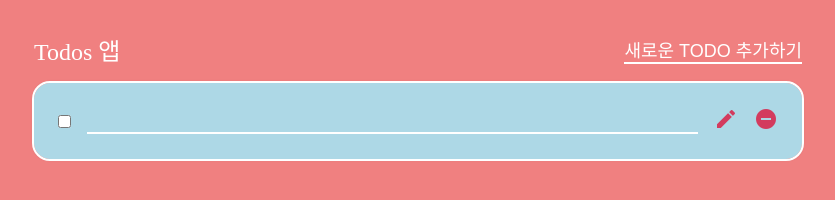
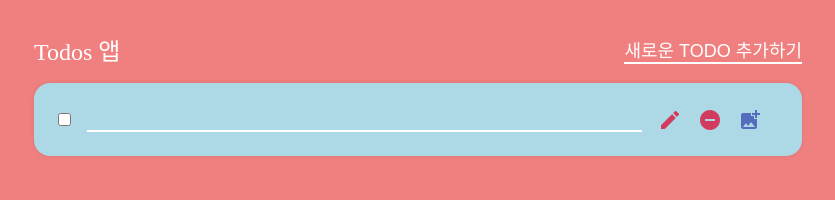
Before and after one commit to Re-Note/DEEPDIVE_-Creating-a-Todo-app-using-JavaScript, a plain HTML site: page index.html in a window 1280 px wide. Both pictures are taken after a click on the button "새로운 TODO 추가하기". Shown: the whole page, without its empty margins (222-1057 px from the left). Drawn offline with Linux system fonts and the light colour scheme.

Commit message:
feat: 이미지 작성 기능 추가

```diff
--- a/index.html
+++ b/index.html
@@ -15,23 +15,10 @@
     <main>
       <div class="app">
         <header>
-          <h1 >Todos 앱</h1>
+          <h1>Todos 앱</h1>
           <button id="create-btn">새로운 todo 추가하기</button>
         </header>
-
-        <div class="todo-list" id="list">
-          <!-- <div class="item">
-					<input type="checkbox" />
-					<input
-						type="text"
-						value="Todo content goes here"
-						disabled />
-					<div class="actions">
-						<button class="material-icons">edit</button>
-						<button class="material-icons remove-btn">remove_circle</button>
-					</div>
-				</div> -->
-        </div>
+        <div class="todo-list" id="list"></div>
       </div>
     </main>
     <script src="main.js"></script>
--- a/main.css
+++ b/main.css
@@ -50,8 +50,8 @@ main {
 
   .item {
 	display: flex;
-	align-items: center;
-	justify-content: space-between;
+	flex-direction: column; /* Vertical stacking for main content */
+	align-items: flex-start;
 	padding: 1.5rem;
 	border-radius: 1rem;
 	background-color: lightblue;
@@ -59,8 +59,10 @@ main {
 	margin-bottom: 1.5rem;
 }
 
-.item:last-of-type {
-	margin-bottom: 0;
+.item-content {
+	display: flex;
+	align-items: center;
+	width: 100%; /* Ensure the content takes full width */
 }
 
 .item input[type="checkbox"] {
@@ -75,7 +77,7 @@ main {
 	font-weight: 400;
 	color: black;
 	font-size: 20px;
-	flex: 1 1 0%;
+	flex-grow: 1; /* Allow the input to take up remaining space */
 	margin-right: 1rem;
 }
 
@@ -91,9 +93,17 @@ main {
 	text-decoration: line-through;
 }
 
-.item:hover,
-.item:focus-within {
-	outline: 2px solid #fff;
+.todo-image {
+	max-width: 200px;
+	max-height: 200px;
+	border-radius: 5px;
+	object-fit: cover;
+	margin-top: 1rem; /* Space between text and image */
+}
+
+.actions {
+	display: flex;
+	align-items: center;
 }
 
 .actions button {
@@ -107,10 +117,6 @@ main {
 	color: crimson;
 }
 
-.actions button:hover {
-	opacity: 1;
+.actions button.add-image-btn {
+	color: #3f51b5;
 }
-
-.actions button:last-of-type {
-	margin-right: 0;
-}
--- a/main.js
+++ b/main.js
@@ -1,81 +1,96 @@
-
 const list = document.getElementById("list");
 const createBtn = document.getElementById("create-btn");
 
 let todos = [];
 
 createBtn.addEventListener('click', createNewTodo);
- // addEventListener  => 어떠한 이벤트가 발생했을 때 함수를 등록.
+
 function createNewTodo() {
-	// 새로운 아이템 객체 생성
 	const item = {
-		id: new Date().getTime(), //1690604133472
+		id: new Date().getTime(),
 		text: "",
-		complete: false
-	}
+		complete: false,
+		image: null // Image field added
+	};
 
-	// 배열에 처음에 새로운 아이템을 추가
 	todos.unshift(item);
 
-	// 요소 생성하기
 	const { itemEl, inputEl } = createTodoElement(item);
 
-	// 리스트 요소 안에 방금 생성한 아이템 요소 추가(가장 첫번째 요소로 추가)
 	list.prepend(itemEl);
 
-	// disabled 속성 제거
 	inputEl.removeAttribute("disabled");
-	// input 요소에 focus
 	inputEl.focus();
 
 	saveToLocalStorage();
 }
 
-/* <div class="item">
-	<input type="checkbox" />
-	<input
-		type="text"
-		value="Todo content goes here"
-		disabled />
-	<div class="actions">
-		<button class="material-icons">edit</button>
-		<button class="material-icons remove-btn">remove_circle</button>
-	</div>
-</div> */
 function createTodoElement(item) {
 	const itemEl = document.createElement("div");
 	itemEl.classList.add("item");
 
+	// Create a wrapper for checkbox, input, and actions
+	const itemContentEl = document.createElement("div");
+	itemContentEl.classList.add("item-content");
+
+	// Checkbox element for marking todo as complete
 	const checkbox = document.createElement("input");
 	checkbox.type = "checkbox";
 	checkbox.checked = item.complete;
 
+	// Mark the item as complete if it is checked
 	if (item.complete) {
 		itemEl.classList.add("complete");
 	}
 
+	// Input element for editing the todo text
 	const inputEl = document.createElement("input");
 	inputEl.type = "text";
 	inputEl.value = item.text;
 	inputEl.setAttribute("disabled", "");
 
+	// Image element to display uploaded image (if exists)
+	const imageEl = document.createElement("img");
+	imageEl.classList.add("todo-image");
+	if (item.image) {
+		imageEl.src = item.image;
+		imageEl.style.display = "block";
+	} else {
+		imageEl.style.display = "none";
+	}
+
+	// Actions container for buttons
 	const actionsEl = document.createElement("div");
 	actionsEl.classList.add("actions");
 
+	// Edit button
 	const editBtnEl = document.createElement("button");
 	editBtnEl.classList.add("material-icons");
 	editBtnEl.innerText = "edit";
 
+	// Remove button
 	const removeBtnEl = document.createElement("button");
 	removeBtnEl.classList.add("material-icons", "remove-btn");
 	removeBtnEl.innerText = "remove_circle";
 
+	// Add image button
+	const addImageBtnEl = document.createElement("button");
+	addImageBtnEl.classList.add("material-icons", "add-image-btn");
+	addImageBtnEl.innerText = "add_photo_alternate";
+
+	// Append buttons to actions element
 	actionsEl.append(editBtnEl);
 	actionsEl.append(removeBtnEl);
+	actionsEl.append(addImageBtnEl);
 
-	itemEl.append(checkbox);
-	itemEl.append(inputEl);
-	itemEl.append(actionsEl);
+	// Append checkbox, input, and actions to itemContentEl
+	itemContentEl.append(checkbox);
+	itemContentEl.append(inputEl);
+	itemContentEl.append(actionsEl);
+
+	// Append the item content and image to the item element
+	itemEl.append(itemContentEl);
+	itemEl.append(imageEl); // Append image below the input field
 
 	// EVENTS
 	checkbox.addEventListener("change", () => {
@@ -96,7 +111,6 @@ function createTodoElement(item) {
 
 	inputEl.addEventListener("blur", () => {
 		inputEl.setAttribute("disabled", "");
-
 		saveToLocalStorage();
 	});
 
@@ -108,37 +122,32 @@ function createTodoElement(item) {
 	removeBtnEl.addEventListener("click", () => {
 		todos = todos.filter(t => t.id != item.id);
 		itemEl.remove();
-
 		saveToLocalStorage();
 	});
 
-	return { itemEl, inputEl, editBtnEl, removeBtnEl }
+	// Image button event to trigger file selection
+	addImageBtnEl.addEventListener("click", () => {
+		const fileInput = document.createElement("input");
+		fileInput.type = "file";
+		fileInput.accept = "image/*";
+		fileInput.click();
+
+		// Handle image file selection
+		fileInput.addEventListener("change", () => {
+			const file = fileInput.files[0];
+			if (file) {
+				const reader = new FileReader();
+				reader.onload = function(e) {
+					const imageSrc = e.target.result;
+					item.image = imageSrc; // Save image to the item
+					imageEl.src = imageSrc;
+					imageEl.style.display = "block"; // Show image
+					saveToLocalStorage();
+				};
+				reader.readAsDataURL(file);
+			}
+		});
+	});
+
+	return { itemEl, inputEl, editBtnEl, removeBtnEl };
 }
-
-function displayTodos() {
-	loadFromLocalStorage();
-
-	for (let i = 0; i < todos.length; i++) {
-		const item = todos[i];
-
-		const { itemEl } = createTodoElement(item);
-
-		list.append(itemEl);
-	}
-}
-
-displayTodos();
-
-function saveToLocalStorage() {
-	const data = JSON.stringify(todos);
-
-	localStorage.setItem("my_todos", data);
-}
-
-function loadFromLocalStorage() {
-	const data = localStorage.getItem("my_todos");
-
-	if (data) {
-		todos = JSON.parse(data);
-	}
-}
```
Lines whose indentation alone changed are shown as unchanged.
